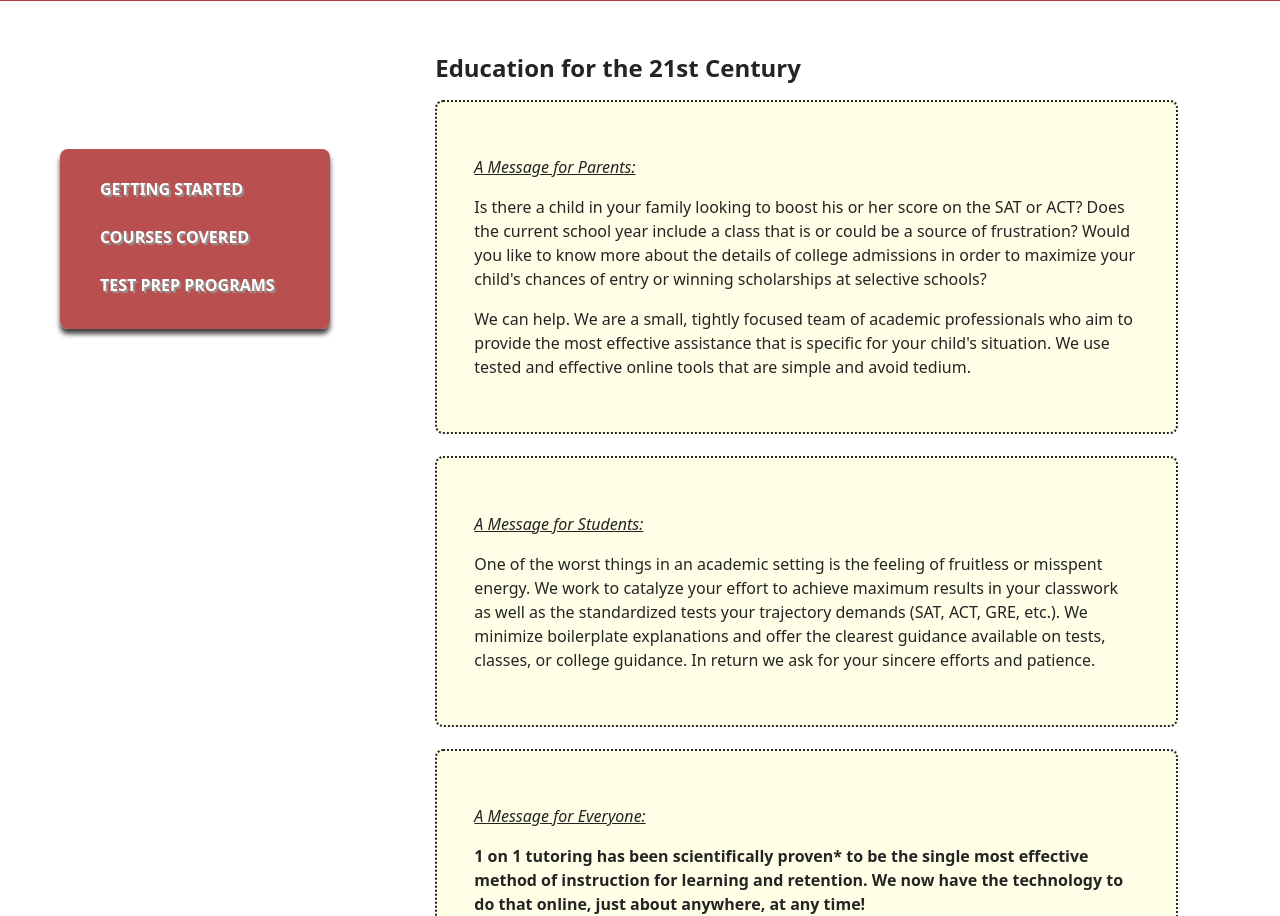
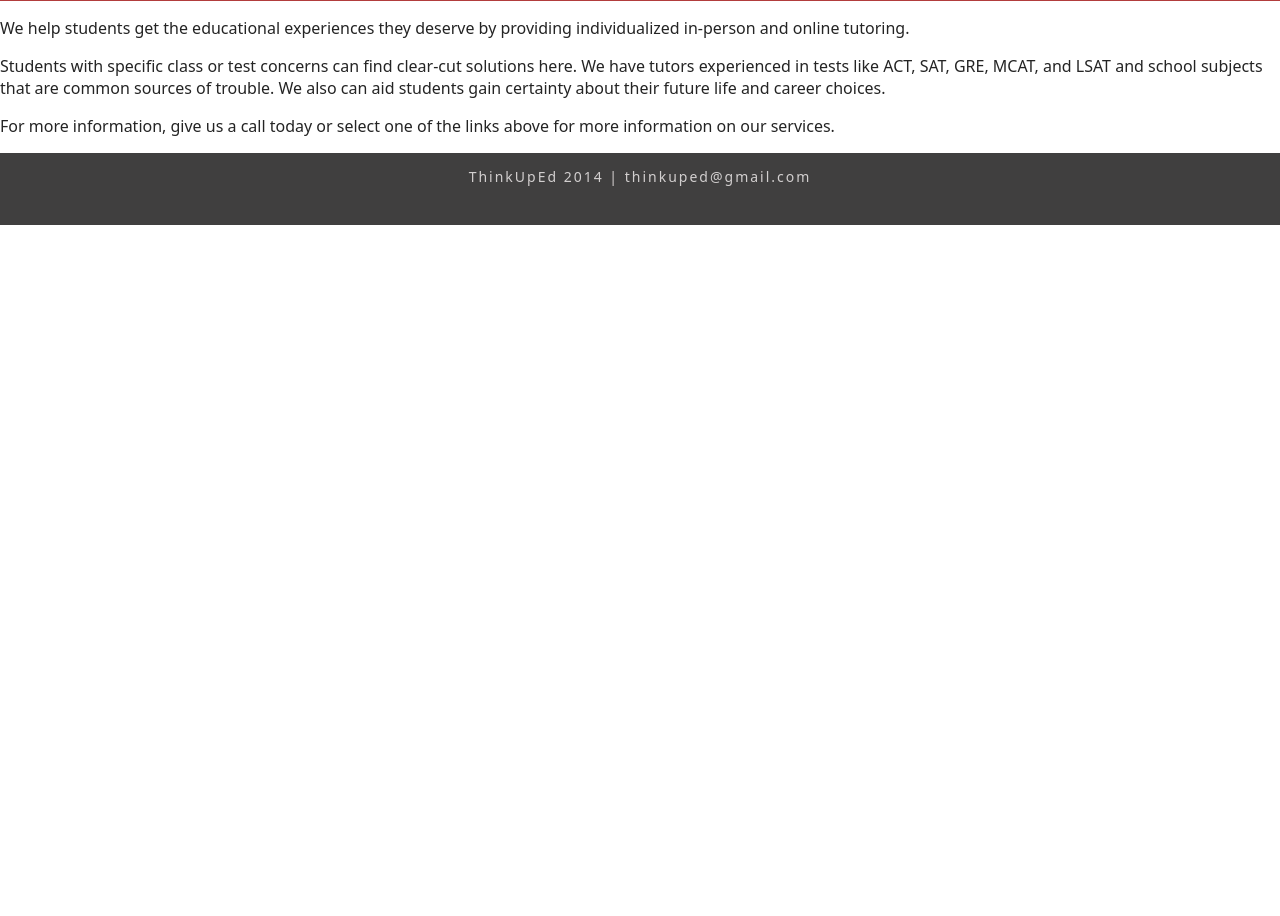
Before and after one commit to thinkuped/thinkup, a plain HTML site: page index.html in a window 1280 px wide. Shown: the part 56-972 px from the top of the page. After the commit the page ends 800 px from the top, so only its background shows below. Drawn offline with nearby package versions, Linux system fonts and the light colour scheme.

Commit message:
ditched old design.

```diff
--- a/index.html
+++ b/index.html
@@ -6,7 +6,9 @@
 <meta http-equiv="content-type" content="text/html; charset=UTF-8"/>
 	<title>Think Up!  Education</title>
 <meta name="robots" content="index,follow"/>
-	<link rel="stylesheet" type="text/css" href="style.css"/>
+<!-- <link rel="stylesheet" type="text/css" href="css/bootstrap.css"/> -->
+<link rel="stylesheet" type="text/css" href="style.css"/>
+
 <script type="text/javascript" src="jquery.js"></script>
  <script type="text/javascript">
       var HOME_IMAGES = [
@@ -60,49 +62,13 @@ $('.bg').css("background-image", HOME_IMAGES[current_home_img]);
 <div class="bg">
 
 </div>
-	<nav>
-<div class="face right"></div>
-<div class="face top"></div>
+<p>We help students get the educational experiences they deserve by providing
+individualized in-person and online tutoring.
 
-<div class="face front">
-<ul>
-			<li class="navi"><a href="getting_started.html">Getting Started</a></li>
-			<li class="navi"><a href="subjects.html">Courses Covered</a></li>
-			<li class="navi"><a href="test_prep.html">Test Prep Programs</a></li>
+<p>Students with specific class or test concerns can find clear-cut solutions here. We have tutors experienced in tests like ACT, SAT, GRE, MCAT, and LSAT and school subjects that are common sources of trouble. We also can aid students gain certainty about their future life and career choices.
 
-		</ul>
-</div>
-</nav>
+<p>For more information, give us a call today or select one of the links above for more information on our services.
 
-
-	<article>
-		<h1>Education for the 21st Century</h1>
-	<section>
-
-	<div class="message">
-	  <p class="message_title"><em>A Message for Parents:</em></p>
-		<p>Is there a child in your family looking to boost his or her score on the SAT or ACT? Does the current school year include a class that is or could be a source of frustration? Would you like to know more about the details of college admissions in order to maximize your child's chances of entry or winning scholarships at selective schools?</p>
-		<p>We can help. We are a small, tightly focused team of academic professionals who aim to provide the most effective assistance that is specific for your child's situation. We use tested and effective online tools that are simple and avoid tedium. </p>
-		</div>
-<div class="message">
-		<p class="message_title"><em>A Message for Students:</em>
-		<p>One of the worst things in an academic setting is the feeling of fruitless or misspent energy. We work to catalyze your effort to  achieve maximum results in your classwork as well as the standardized tests your trajectory demands (SAT, ACT,
- GRE, etc.). We minimize boilerplate explanations and offer the clearest guidance available on tests, classes, or college guidance. In return we ask for your sincere efforts and patience. </p>
-</div>
-<div class="message">
-<p class="message_title"><em>A Message for Everyone:</em>
-		<strong><p>1 on 1 tutoring has been scientifically proven* to be the
-single most effective method of instruction for learning and retention.
- We now have the technology to do that online, just about anywhere, at
-any time!</p></strong>
-</div>
-
-		<a id="email" href="mailto:Thinkuped@gmail.com">Thinkuped@gmail.com</a>
-		<p>Contact us today for an individualized consultation.</p>
-		<br/>
-		<p>*Bloom, Benjamin S. "The 2 sigma problem: The search for methods of group instruction as effective as one-to-one tutoring." <em>Educational researcher</em> (1984): 4-16.
-	</section>
-	</article>
 
 	<footer> ThinkUpEd 2014 | thinkuped@gmail.com</footer>
 
```
